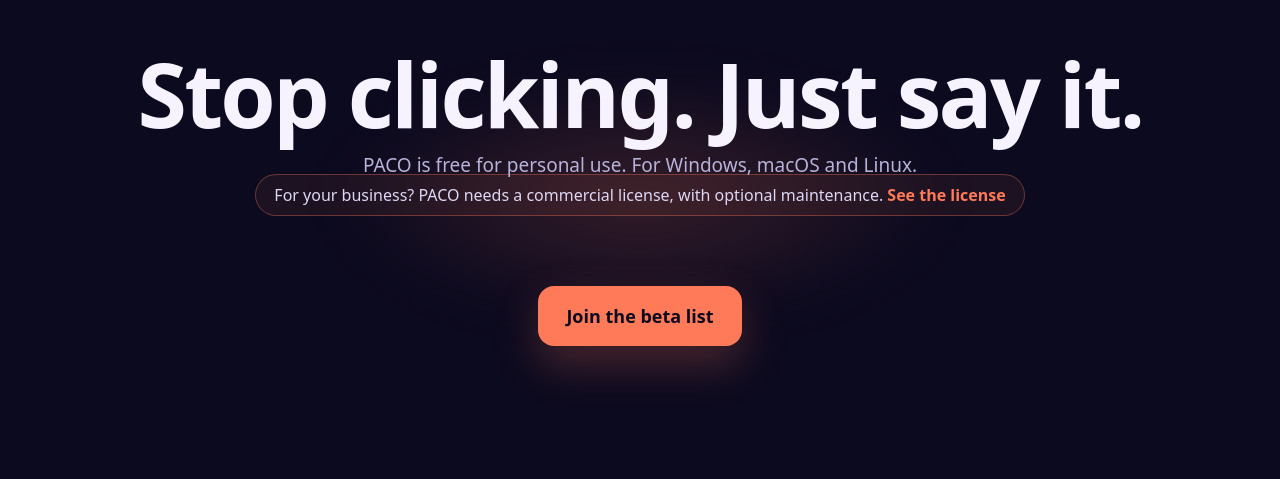
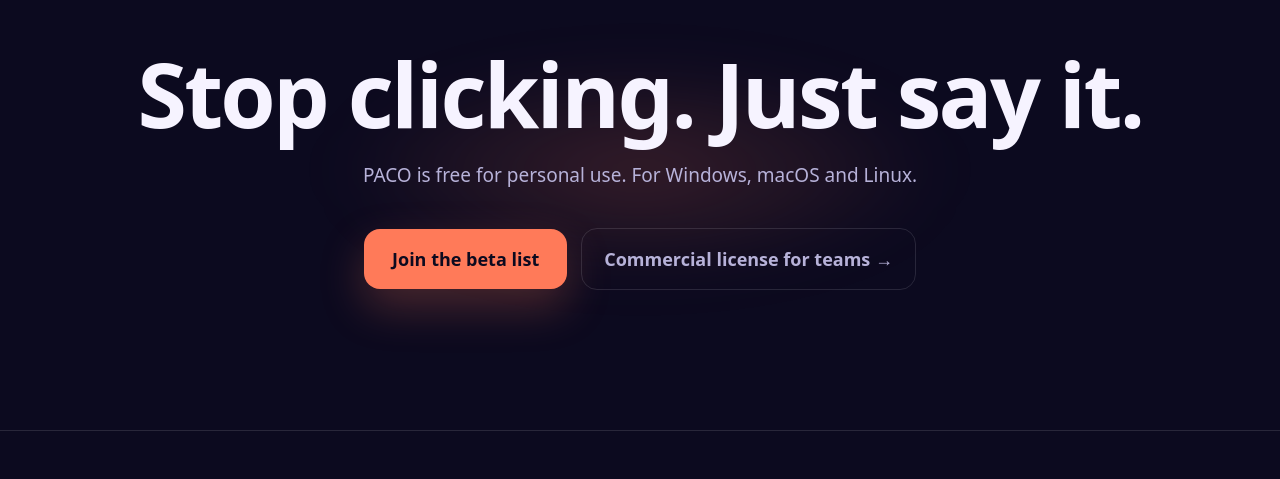
Before and after one commit to yeikiu/doitpaco.com-site, a plain HTML site: page index.html in a window 1280 px wide. Shown: the part 8909-9388 px from the top of the page. Drawn offline with Linux system fonts and the light colour scheme.

Commit message:
Web: cierre sin caja de empresas; segundo botón «Licencia para empresas»
Co-Authored-By: Claude Opus 5.5 <noreply@anthropic.com>

```diff
--- a/index.html
+++ b/index.html
@@ -239,7 +239,7 @@
   .wl.sent form{display:none}.wl.sent .done{display:block}
   .wl .err{color:var(--a);margin-top:12px;font-size:14px;min-height:1em}
   @media (max-width:760px){.wl{padding:24px}.wl .row{grid-template-columns:1fr}}
-.biz{display:table;margin:-4px auto 30px;padding:9px 18px;border:1px solid rgba(255,122,89,.35);border-radius:999px;background:rgba(255,122,89,.07);font-size:16px;line-height:1.4;color:#ddd8f5}.biz a{color:var(--accent,#ff7a59);font-weight:700;text-decoration:none;margin-left:4px}.biz a:hover{text-decoration:underline}
+.final .lead{margin-top:22px}.final-ctas{display:flex;gap:14px;justify-content:center;align-items:center;flex-wrap:wrap;margin-top:40px}.final .final-ctas .cta{margin-top:0}.biz-cta{display:inline-flex;align-items:center;font-weight:600;font-size:18px;text-decoration:none;transition:color .15s,border-color .15s}
 .shows{display:grid;grid-template-columns:1fr 1fr;gap:22px;max-width:1140px;margin:34px auto 0}.show{display:flex;flex-direction:column;background:var(--surf);border:1px solid var(--a-line);border-radius:24px;overflow:hidden;text-decoration:none;color:var(--ink);transition:transform .2s,border-color .2s}.show:hover{transform:translateY(-3px);border-color:var(--a)}.shows>.show{min-width:0}.show img{width:100%;max-width:100%;height:auto;aspect-ratio:16/9;object-fit:cover;object-position:top;display:block}.show-txt{padding:24px 28px 28px;display:flex;flex-direction:column;gap:10px;flex:1}.show-txt h3{margin:0;font-size:28px}.show-txt p{margin:0;color:var(--mute);line-height:1.55}.show-tag{align-self:flex-start;font-size:12px;font-weight:800;color:var(--a);border:1px solid var(--a-line);border-radius:999px;padding:3px 10px;text-transform:uppercase;letter-spacing:.06em}.show-go{color:var(--a);font-weight:800;margin-top:auto;padding-top:6px}@media(max-width:760px){.shows{grid-template-columns:1fr}.show-txt{padding:22px}}
 </style>
 <link rel="stylesheet" href="mobile.css">
@@ -423,8 +423,7 @@
 <section class="final"><div class="wrap">
   <h2 data-i18n="final.title">Stop clicking. Just say it.</h2>
     <p class="lead" data-i18n="final.note">PACO is free for personal use. For Windows, macOS and Linux.</p>
-    <p class="biz"><span data-i18n="final.biz">For your business? PACO needs a commercial license, with optional maintenance.</span> <a href="license.html" data-i18n="final.biz_link">See the license</a></p>
-    <a class="cta" href="#beta" data-i18n="final.cta">Join the beta list</a>
+    <div class="final-ctas"><a class="cta" href="#beta" data-i18n="final.cta">Join the beta list</a><a class="ghost biz-cta" href="license.html" data-i18n="final.biz_link">Commercial license for teams →</a></div>
 </div></section>
 
 <footer><div class="wrap">
--- a/locales/en.js
+++ b/locales/en.js
@@ -135,8 +135,7 @@ window.PACO_I18N.en = {
   "consult.hours": "Weekday evenings and weekends (European time).",
   "consult.all": "See all times",
   "final.note": "PACO is free for personal use. For Windows, macOS and Linux.",
-  "final.biz": "For your business? PACO needs a commercial license, with optional maintenance.",
-  "final.biz_link": "See the license",
+  "final.biz_link": "Commercial license for teams →",
   "built.title": "Built with PACO",
   "built.sub": "Real projects made by talking to PACO.",
   "built.tag": "Live 24/7",
--- a/locales/es.js
+++ b/locales/es.js
@@ -137,8 +137,7 @@ window.PACO_I18N.es = {
   "consult.hours": "Tardes entre semana y fines de semana (hora europea).",
   "consult.all": "Ver todos los horarios",
   "final.note": "PACO es gratis para uso personal. Para Windows, macOS y Linux.",
-  "final.biz": "¿Para tu empresa? PACO necesita licencia comercial, con mantenimiento si lo quieres.",
-  "final.biz_link": "Ver la licencia",
+  "final.biz_link": "Licencia para empresas →",
   "built.title": "Hecho con PACO",
   "built.sub": "Proyectos reales construidos hablando con PACO.",
   "built.tag": "En directo 24/7",
--- a/mobile.css
+++ b/mobile.css
@@ -67,6 +67,7 @@
   .final{padding:80px 0}
   .final h2{font-size:clamp(38px,8vw,60px)}
   .final .cta,.fbrand .cta{max-width:100%;min-height:44px;padding:16px 18px}
+  .final-ctas{flex-direction:column;align-items:stretch;max-width:420px;margin-left:auto;margin-right:auto}.final-ctas a{justify-content:center}
   footer{padding:48px 0 28px}
   .fbrand{gap:24px;padding-bottom:28px}
   .fbrand>div{min-width:0;max-width:100%}
```
